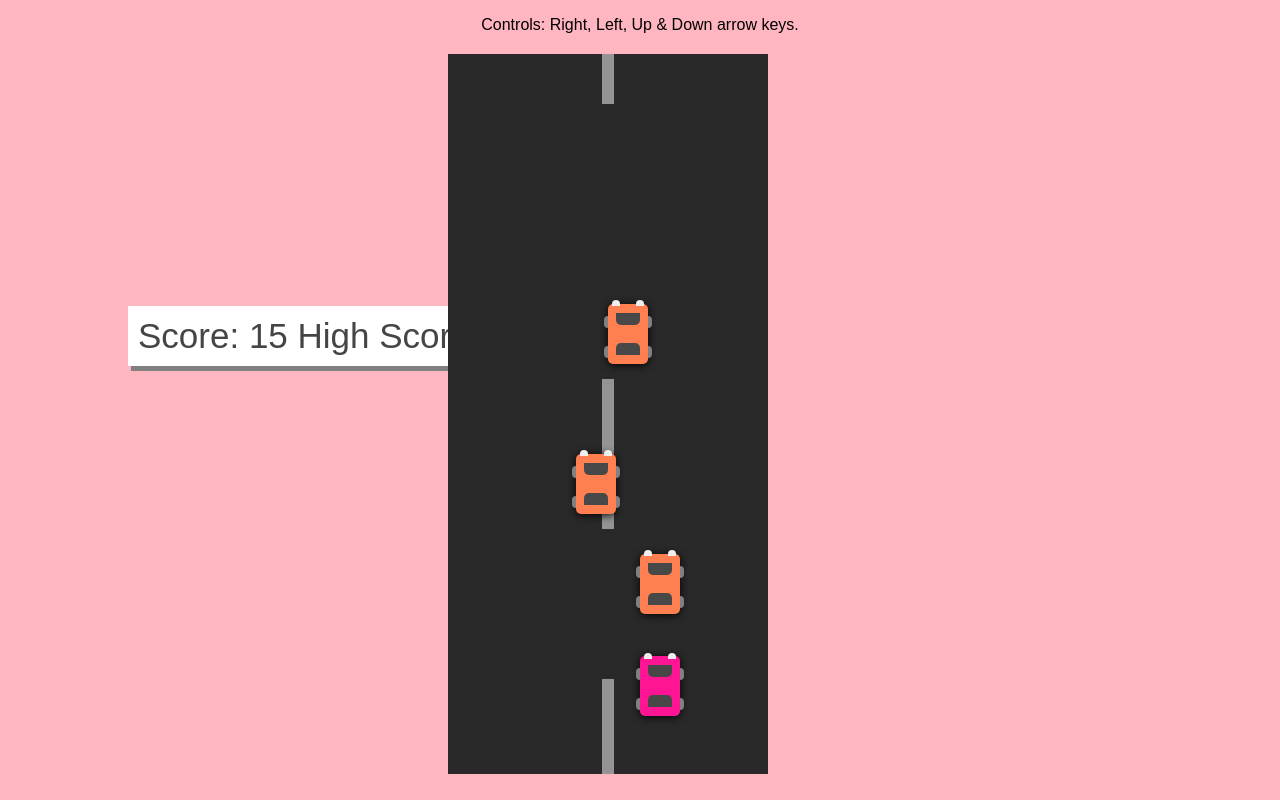
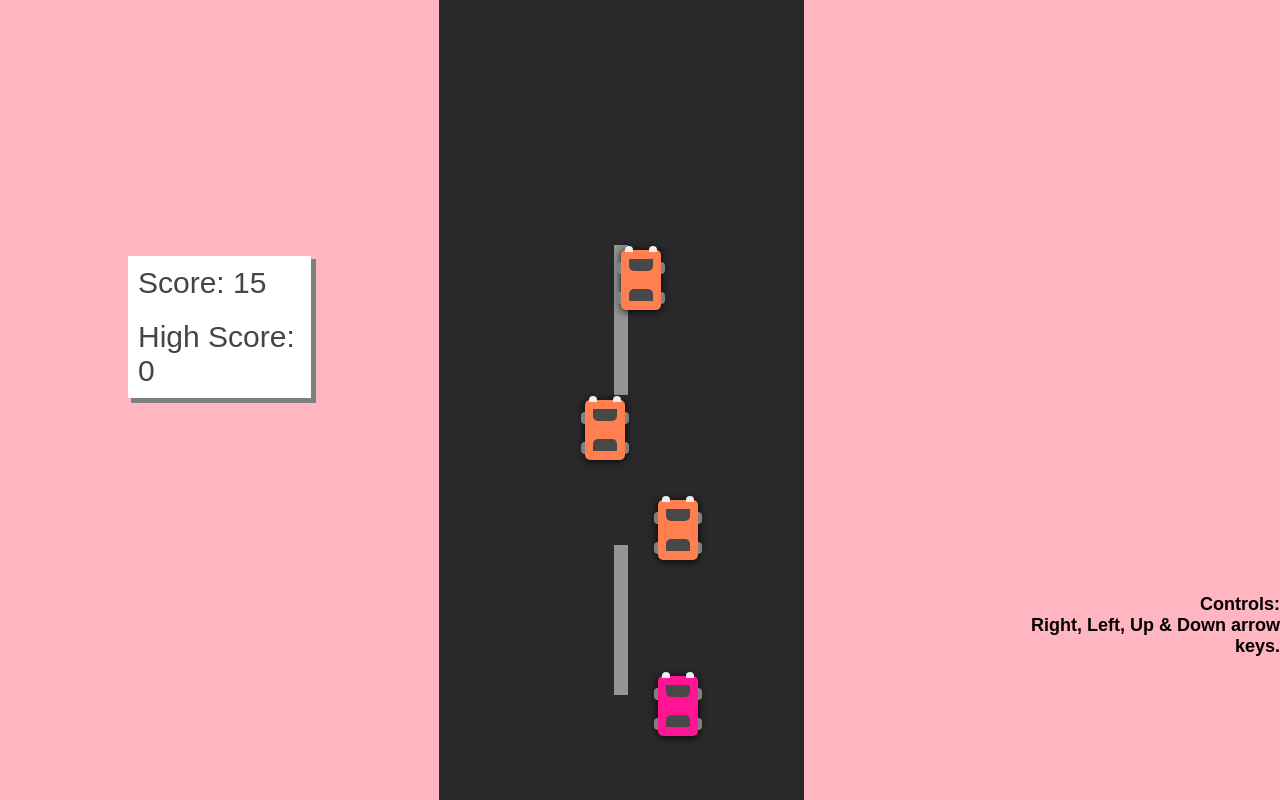
Before and after one commit to lerqa0/traffic-racer, a plain HTML site: page index.html in a window 1280 px wide. Drawn offline with nearby package versions, Linux system fonts and the light colour scheme.

Commit message:
fixed high score

```diff
--- a/index.html
+++ b/index.html
@@ -6,12 +6,14 @@
     <link rel="stylesheet" href="style.css">
 </head>
 <body>
-<div id="help">
-    <p>Controls: Right, Left, Up & Down arrow keys.</p>
-</div>
+<div class="game-container">
+        <div class="score-container">
             <div id="score-div">
                 Score: <span id="score">0</span>
+            </div>
+            <div id="high-score-div">
                 High Score: <span id="high-score">0</span>
+            </div>
         </div>
     <div id="container" tabindex="0">
         <div id="line1" class="line"></div>
@@ -64,7 +66,10 @@
             </button>
         </div>
     </div>
-
+    <div id="help">
+        <p>Controls: <br> Right, Left, Up & Down arrow keys.</p>
+    </div>
+</div>
 <script src="https://ajax.googleapis.com/ajax/libs/jquery/3.7.1/jquery.min.js"></script>
 <script src="script.js"></script>
 </body>
--- a/style.css
+++ b/style.css
@@ -1,19 +1,21 @@
 body {
-    height: 100%;
-    width: 100%;
     margin: 0;
     background-color: lightpink;
     font-family: sans-serif;
+    height: 100vh;
 }
-
+.game-container {
+    display: flex;
+    flex-direction: row;
+}
 #container{
     position: relative;
-    height: 90vh;
-    width: 25%;
+    height: 100vh;
+    width: 30%;
     left: 35%;
-    margin-top: 20px;;
     background-color: #292929;
     overflow: hidden;
+    margin-left: -25%;
 }
 .line{
     position: absolute;
@@ -141,7 +143,6 @@ body {
     text-align: center;
     display: none;
 }
-
 #restart {
     border: none;
     padding: 25px;
@@ -153,16 +154,24 @@ body {
 .small-text{
     font-size: 15px;
 }
-#score-div{
-    position: absolute;
-    margin-top: 20%;
-    margin-left: 10%;
-    font-size: 35px;
+#score-div, #high-score-div{
+    font-size: 30px;
     background-color: white;
     color: #454545;
     padding: 10px;
     box-shadow: 4px 4px 0 1px #808080;
 }
 #help{
-    text-align: center;
+    text-align: right;
+    font-weight: bold;
+    font-size: 18px;
+    margin-left: 50%;
+    margin-top: 45%;
 }
+.score-container{
+    display: flex;
+    flex-direction: column;
+    margin-left: 10%;
+    margin-top: 20%;
+    width: 15%;
+}
```
Lines whose indentation alone changed are shown as unchanged.
